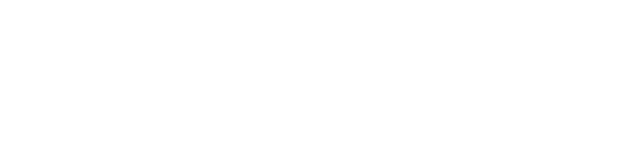
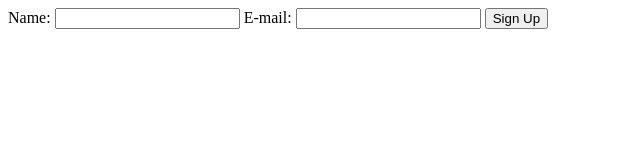
Before and after one commit to AndyCatlow/scrimba-weeklychallenge, a plain HTML site: page form/index.html in a window 1280 px wide. Shown: the whole page, without its empty margins (0-640 px from the left). Drawn offline with Linux system fonts and the light colour scheme.

Commit message:
add form

```diff
--- a/form/index.html
+++ b/form/index.html
@@ -16,7 +16,11 @@
   <body>
     <section class="form__container">
       <form action="#" class="form">
-        <label for=""></label>
+        <label for="name">Name:</label>
+        <input type="text" id="name" />
+        <label for="email">E-mail:</label>
+        <input type="email" id="email" />
+        <button type="submit">Sign Up</button>
       </form>
     </section>
   </body>
```
